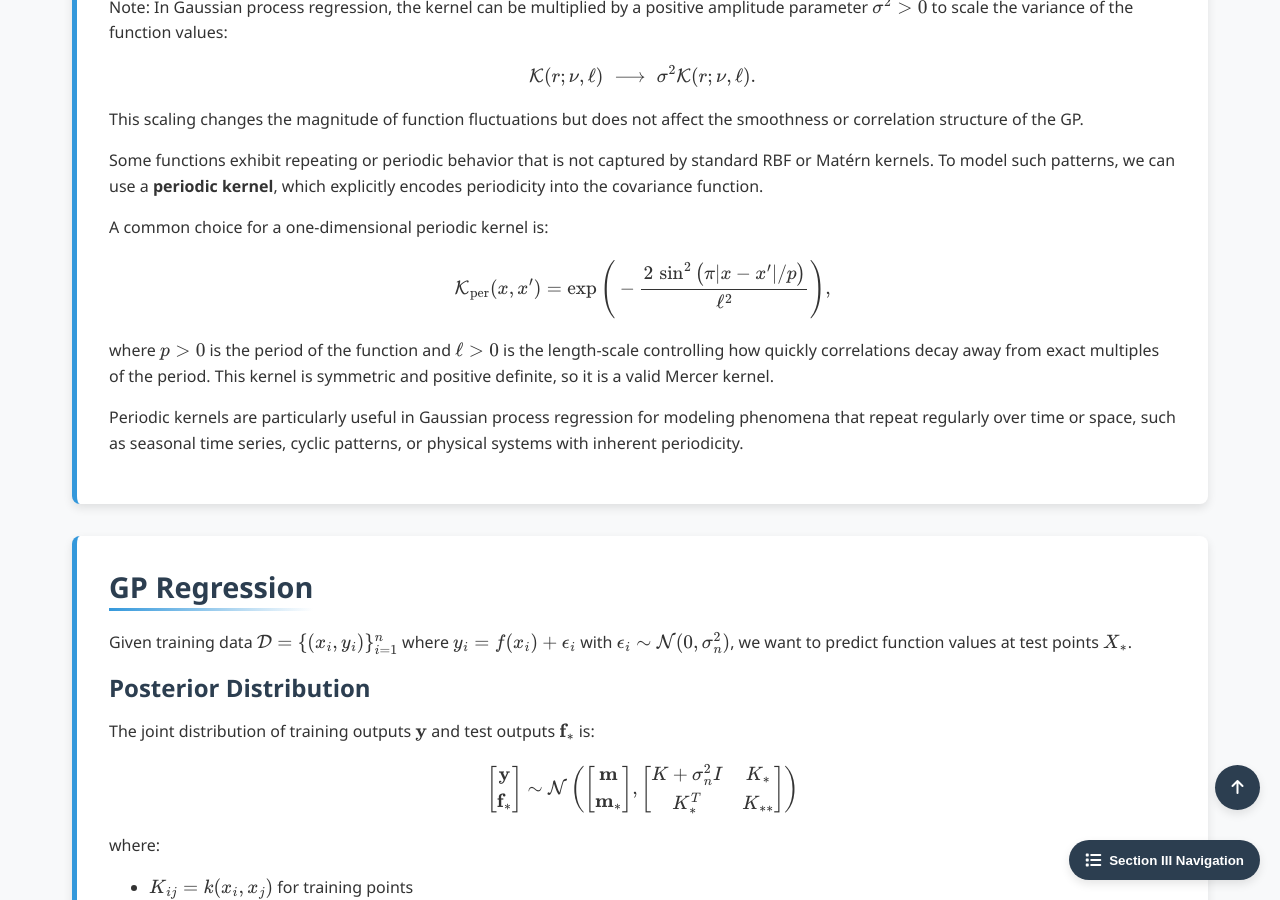
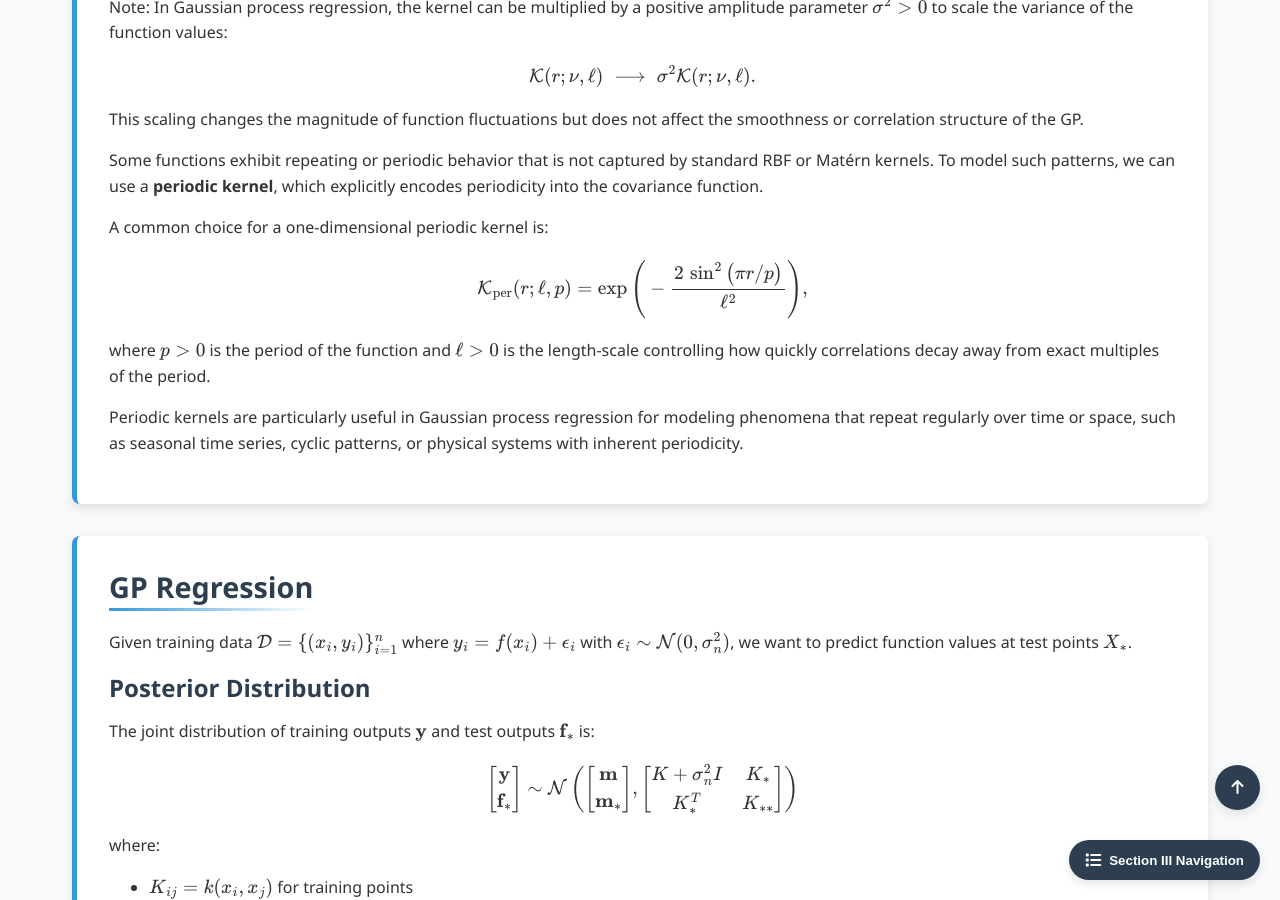
Before and after one commit to Yusukey01/yusukey01.github.io, a Jekyll site: the page built from Mathematics/Probability/gaussian_process.html, in a window 1280 px wide and 900 px high, scrolled down 3602 px. Built offline with Jekyll 4.4.1, drawn with Linux system fonts in a browser that asks for light colours.

Commit message:
added Gaussian Process

```diff
--- a/Mathematics/Probability/gaussian_process.html
+++ b/Mathematics/Probability/gaussian_process.html
@@ -315,13 +315,12 @@ uses_python: true
                 </p>
 
                 \[
-                \mathcal{K}_\text{per}(x, x') = \exp \Bigg( - \frac{2 \, \sin^2\big(\pi |x - x'| / p\big)}{\ell^2} \Bigg),
+                \mathcal{K}_\text{per}(r; \ell, p) = \exp \Bigg( - \frac{2 \, \sin^2\big(\pi r / p\big)}{\ell^2} \Bigg),
                 \]
 
                 <p>
                     where \(p > 0\) is the period of the function and \(\ell > 0\) is the length-scale controlling how quickly
-                    correlations decay away from exact multiples of the period.  This kernel is symmetric and positive definite,
-                    so it is a valid Mercer kernel.
+                    correlations decay away from exact multiples of the period.
                 </p>
 
                 <p>
```
